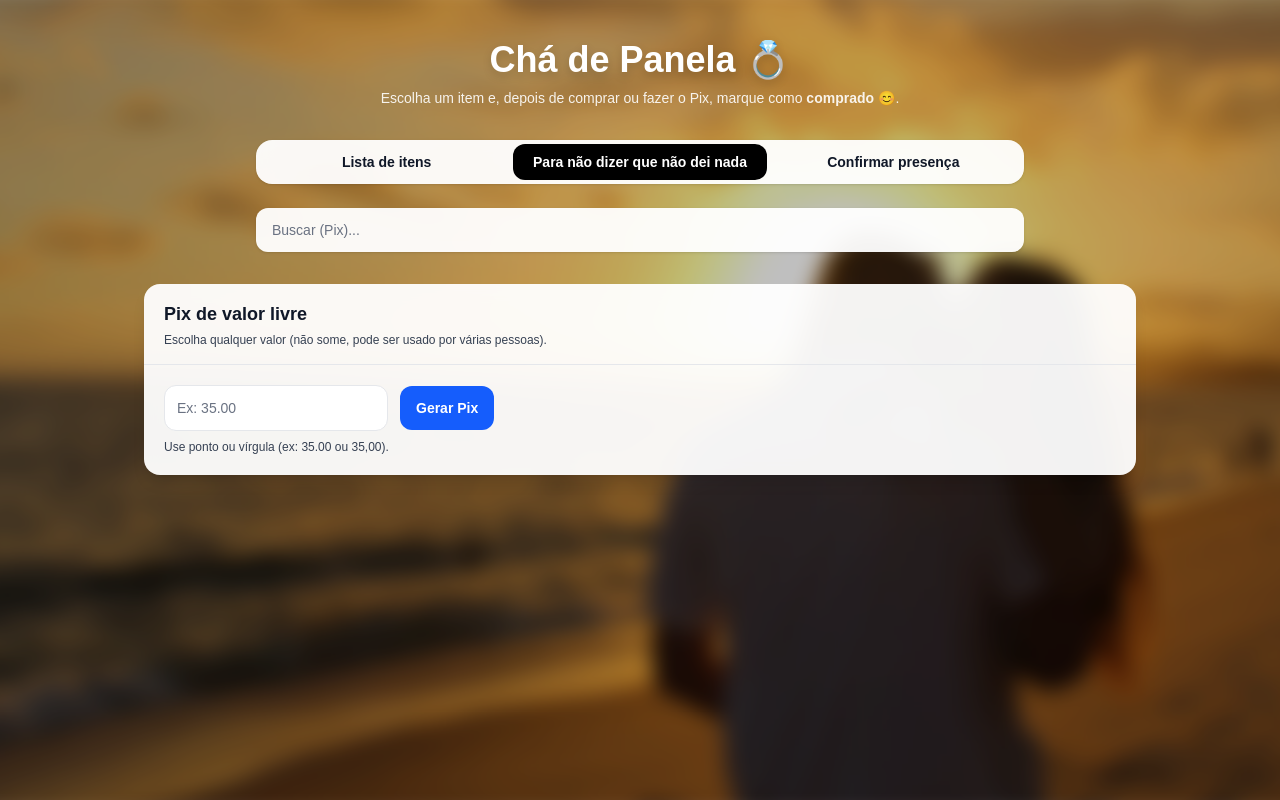
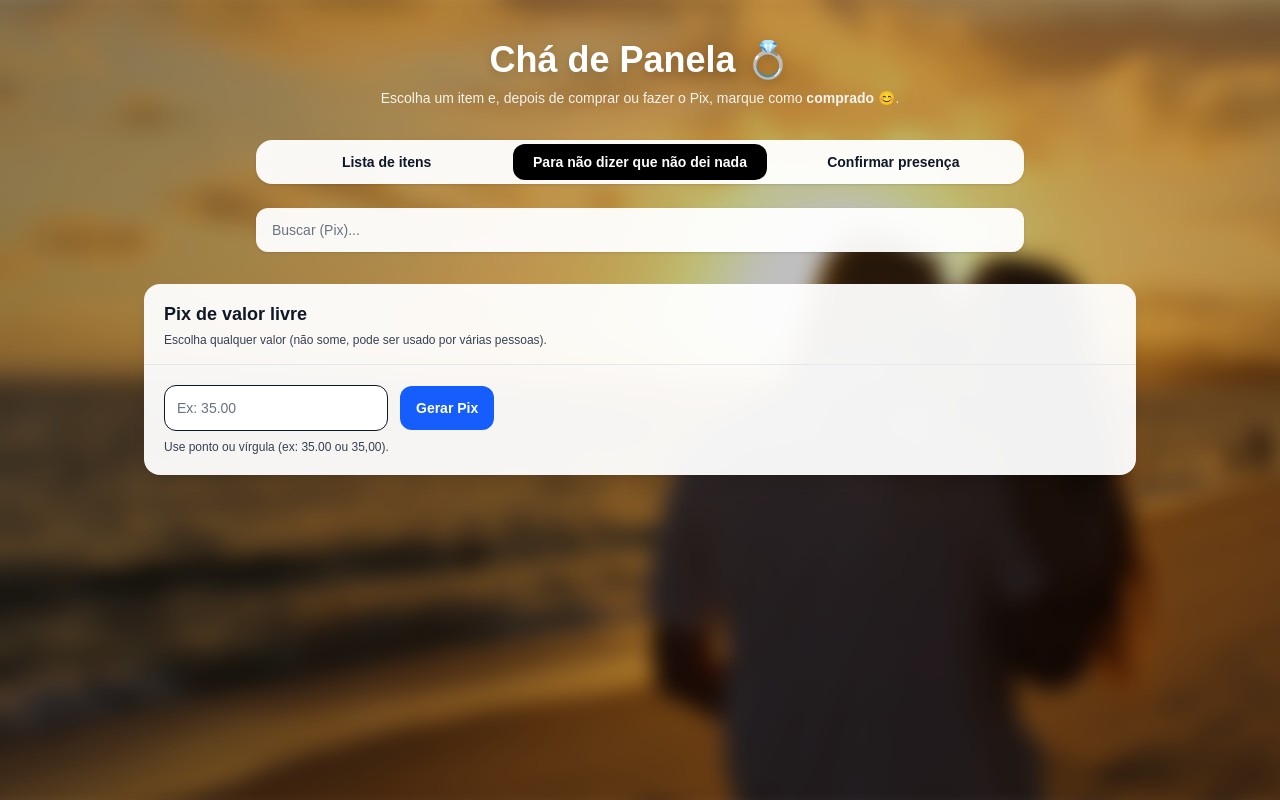
Before and after one commit to leoblins/Cha_de_panela, a Next.js app: page / in a window 1280 px wide. Both pictures are taken after a click on the button "Para não dizer que não dei nada". Built offline with nearby package versions, Linux system fonts and the light colour scheme; no server answers; the database is empty.

Commit message:
Atualizações finais

```diff
--- a/src/app/page.tsx
+++ b/src/app/page.tsx
@@ -413,9 +413,9 @@ export default function Home() {
               </div>
 
               <div className="mt-4 rounded-2xl border border-gray-200 bg-white p-4">
-                <p className="text-sm font-semibold text-gray-900">📍 Sede de Lazer Sind-Justiça</p>
+                <p className="text-sm font-semibold text-gray-900">📍 Sede Nome da Sede</p>
                 <p className="mt-1 text-sm text-gray-700">
-                  Est. Muriqui Pequeno, 25 - Vila Progresso, Niterói - RJ
+                  Rua ABC 123, Rio de Janeiro - RJ
                 </p>
               </div>
 
@@ -474,7 +474,7 @@ export default function Home() {
                   onChange={(e) => setPixValorLivre(e.target.value)}
                   inputMode="decimal"
                   placeholder="Ex: 35.00"
-                  className="w-full sm:w-56 rounded-xl border border-gray-200 bg-white px-3 py-3 text-sm outline-none focus:border-gray-400 text-gray-900 placeholder:text-gray-500"
+                  className="w-full sm:w-56 rounded-xl border borderf-gray-200 bg-white px-3 py-3 text-sm outline-none focus:border-gray-400 text-gray-900 placeholder:text-gray-500"
                 />
                 <button
                   onClick={() => {
```
